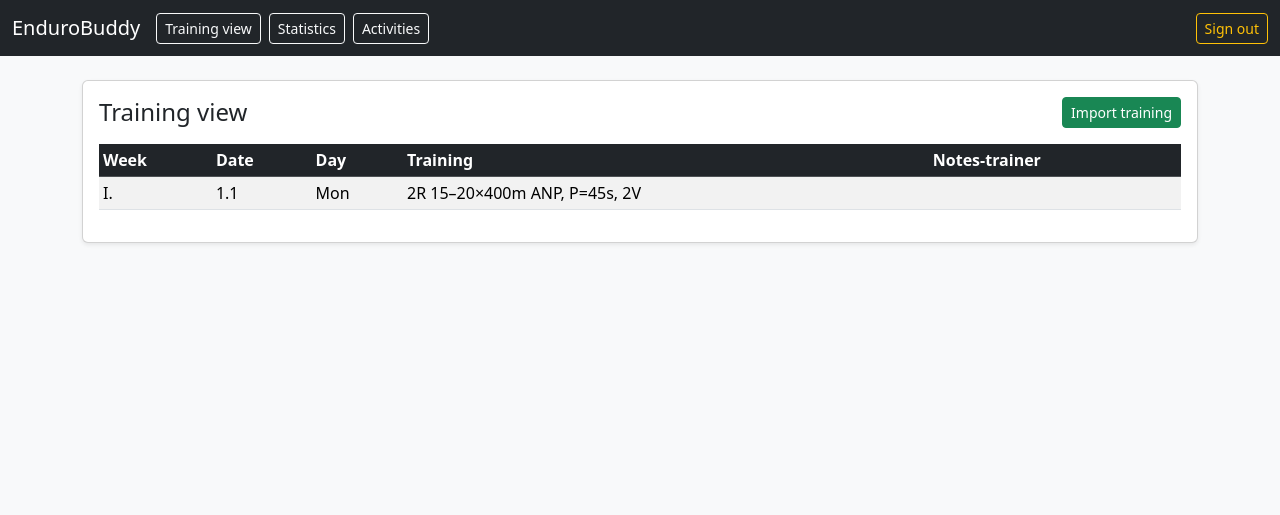
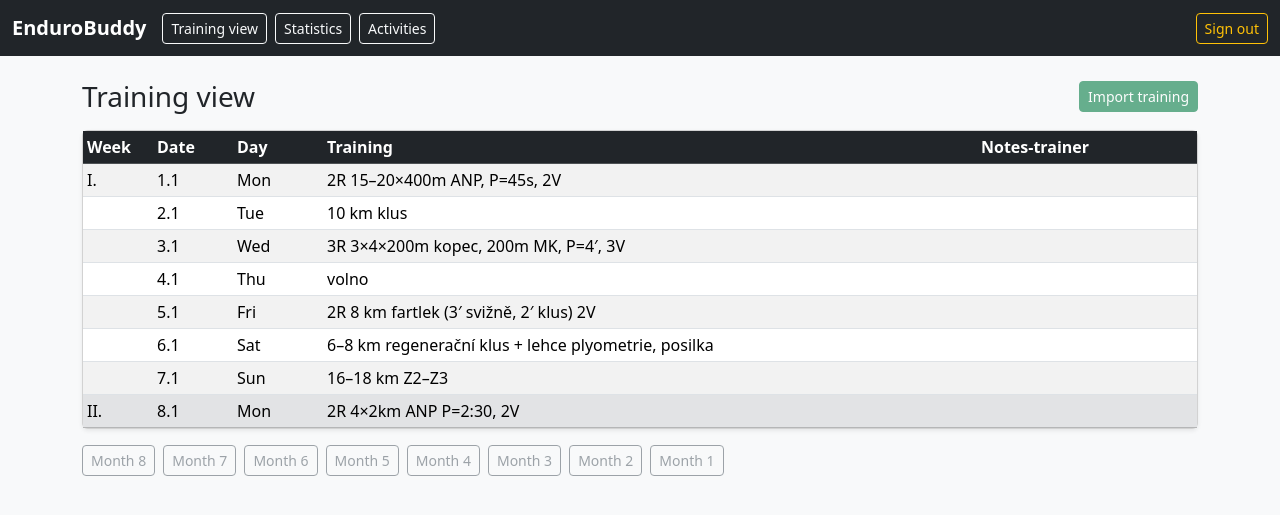
Before and after one commit to gyarab/enduroBuddy, a Django app: page / in a window 1280 px wide. Shown: the top 515 px of the page. Run offline with Django 5.2, Linux system fonts and the light colour scheme; the visitor is signed in with stand-in values (Sample User, id 1).

Commit message:
static bootstrap training plan, login required

```diff
--- a/backend/templates/base.html
+++ b/backend/templates/base.html
@@ -12,7 +12,7 @@
 <body class="bg-light">
     <nav class="navbar navbar-expand-lg navbar-dark bg-dark">
         <div class="container-fluid">
-            <a class="navbar-brand" href="/">EnduroBuddy</a>
+            <a class="navbar-brand fw-semibold" href="/">EnduroBuddy</a>
 
             {% if user.is_authenticated %}
             <div class="d-flex gap-2">
@@ -22,7 +22,7 @@
             </div>
 
             <div class="ms-auto">
-                <form method="post" action="{% url 'logout' %}" class="ms-auto">
+                <form method="post" action="{% url 'logout' %}">
                     {% csrf_token %}
                     <button type="submit" class="btn btn-outline-warning btn-sm">
                         Sign out
@@ -33,6 +33,7 @@
         </div>
     </nav>
 
+
     <main class="container my-4">
         {% block content %}{% endblock %}
     </main>
--- a/backend/templates/dashboard/dashboard.html
+++ b/backend/templates/dashboard/dashboard.html
@@ -2,25 +2,28 @@
 {% block title %}Training view | EnduroBuddy{% endblock %}
 
 {% block content %}
+
+<div class="d-flex justify-content-between align-items-center mb-3">
+  <h3 class="mb-0">Training view</h3>
+  <button class="btn btn-success btn-sm" disabled>Import training</button>
+</div>
+
 <div class="card shadow-sm">
-  <div class="card-body">
+  <div class="card-body p-0">
 
-    <div class="d-flex justify-content-between align-items-center mb-3">
-      <h4 class="mb-0">Training view</h4>
-      <button class="btn btn-success btn-sm">Import training</button>
-    </div>
-
+    <!-- Tabulka tréninků -->
     <div class="table-responsive">
-      <table class="table table-striped table-sm align-middle">
+      <table class="table table-striped table-sm align-middle mb-0">
         <thead class="table-dark">
           <tr>
-            <th>Week</th>
-            <th>Date</th>
-            <th>Day</th>
+            <th style="width: 70px;">Week</th>
+            <th style="width: 80px;">Date</th>
+            <th style="width: 90px;">Day</th>
             <th>Training</th>
-            <th>Notes-trainer</th>
+            <th style="width: 220px;">Notes-trainer</th>
           </tr>
         </thead>
+
         <tbody>
           <tr>
             <td>I.</td>
@@ -29,10 +32,73 @@
             <td>2R 15–20×400m ANP, P=45s, 2V</td>
             <td></td>
           </tr>
+          <tr>
+            <td></td>
+            <td>2.1</td>
+            <td>Tue</td>
+            <td>10 km klus</td>
+            <td></td>
+          </tr>
+          <tr>
+            <td></td>
+            <td>3.1</td>
+            <td>Wed</td>
+            <td>3R 3×4×200m kopec, 200m MK, P=4′, 3V</td>
+            <td></td>
+          </tr>
+          <tr>
+            <td></td>
+            <td>4.1</td>
+            <td>Thu</td>
+            <td>volno</td>
+            <td></td>
+          </tr>
+          <tr>
+            <td></td>
+            <td>5.1</td>
+            <td>Fri</td>
+            <td>2R 8 km fartlek (3′ svižně, 2′ klus) 2V</td>
+            <td></td>
+          </tr>
+          <tr>
+            <td></td>
+            <td>6.1</td>
+            <td>Sat</td>
+            <td>6–8 km regenerační klus + lehce plyometrie, posilka</td>
+            <td></td>
+          </tr>
+          <tr>
+            <td></td>
+            <td>7.1</td>
+            <td>Sun</td>
+            <td>16–18 km Z2–Z3</td>
+            <td></td>
+          </tr>
+
+          <tr class="table-secondary">
+            <td>II.</td>
+            <td>8.1</td>
+            <td>Mon</td>
+            <td>2R 4×2km ANP P=2:30, 2V</td>
+            <td></td>
+          </tr>
         </tbody>
       </table>
     </div>
 
   </div>
 </div>
+
+<!-- "Month buttons" dole jako ve wireframu -->
+<div class="d-flex gap-2 mt-3 flex-wrap">
+  <button class="btn btn-outline-secondary btn-sm" disabled>Month 8</button>
+  <button class="btn btn-outline-secondary btn-sm" disabled>Month 7</button>
+  <button class="btn btn-outline-secondary btn-sm" disabled>Month 6</button>
+  <button class="btn btn-outline-secondary btn-sm" disabled>Month 5</button>
+  <button class="btn btn-outline-secondary btn-sm" disabled>Month 4</button>
+  <button class="btn btn-outline-secondary btn-sm" disabled>Month 3</button>
+  <button class="btn btn-outline-secondary btn-sm" disabled>Month 2</button>
+  <button class="btn btn-outline-secondary btn-sm" disabled>Month 1</button>
+</div>
+
 {% endblock %}
```
